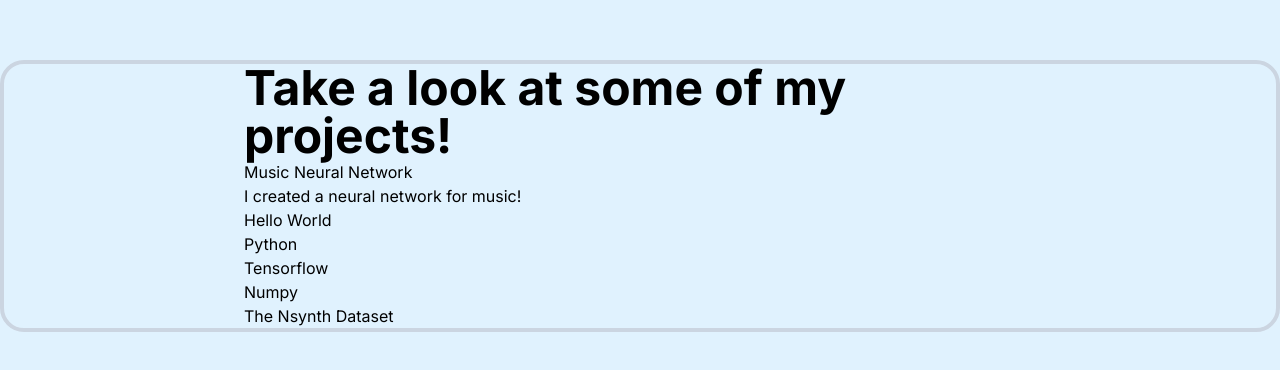
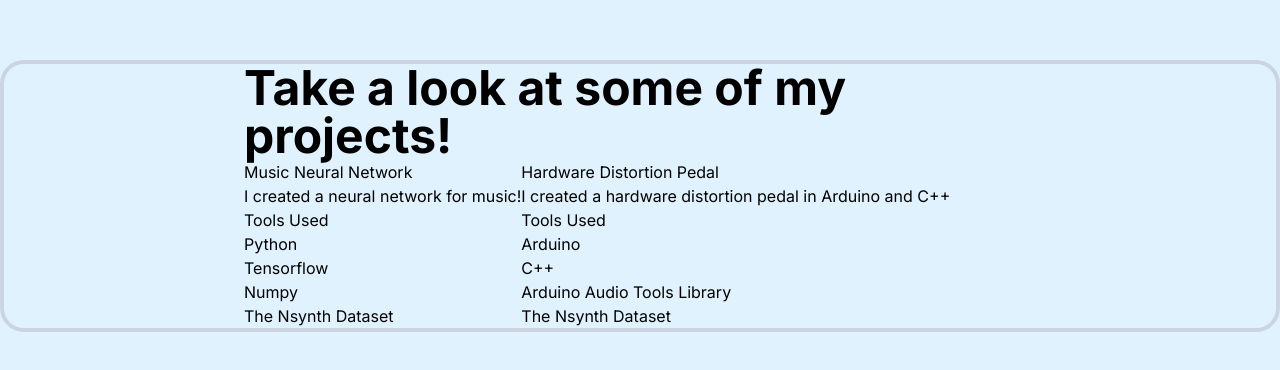
Before and after one commit to kjagannath3/next-website, a Next.js app: page / in a window 1280 px wide. Shown: the part 1092-1462 px from the top of the page. Built offline with nearby package versions, Linux system fonts and the light colour scheme.

Commit message:
More work on projects

```diff
--- a/app/components.tsx
+++ b/app/components.tsx
@@ -1,5 +1,5 @@
 import Image from "next/image";
-import { NeuralNet } from "./projectInfo";
+import { NeuralNet, DistortionPedal } from "./projectInfo";
 
 export function NameIcon() {
   return (
@@ -41,8 +41,9 @@
           Take a look at some of my projects!
         </h1>
         <div className="flex">
-          <ul>
-                        <NeuralNet />
+          <ul className="flex">
+            <NeuralNet />
+            <DistortionPedal />
           </ul>
         </div>
       </div>
--- a/app/projectInfo.tsx
+++ b/app/projectInfo.tsx
@@ -1,18 +1,27 @@
-
-
-
-
 export function NeuralNet() {
   return (
-   <>
+    <div className="grid">
       <h1>Music Neural Network</h1>
       <h1>I created a neural network for music!</h1>{" "}
       <ul>
-              {" Hello World"}
+        {" Tools Used"}
         <li>Python</li> <li>Tensorflow</li> <li>Numpy</li>{" "}
         <li>The Nsynth Dataset</li>
       </ul>
-            </>
+    </div>
+  );
+}
 
-    )
+export function DistortionPedal() {
+  return (
+    <div className="grid">
+      <h1> Hardware Distortion Pedal</h1>
+      <h1> I created a hardware distortion pedal in Arduino and C++</h1>
+      <ul>
+        {" Tools Used "}
+        <li>Arduino</li> <li>C++</li> <li>Arduino Audio Tools Library</li>
+        <li>The Nsynth Dataset</li>
+      </ul>
+    </div>
+  );
 }
```
Lines whose indentation alone changed are shown as unchanged.
